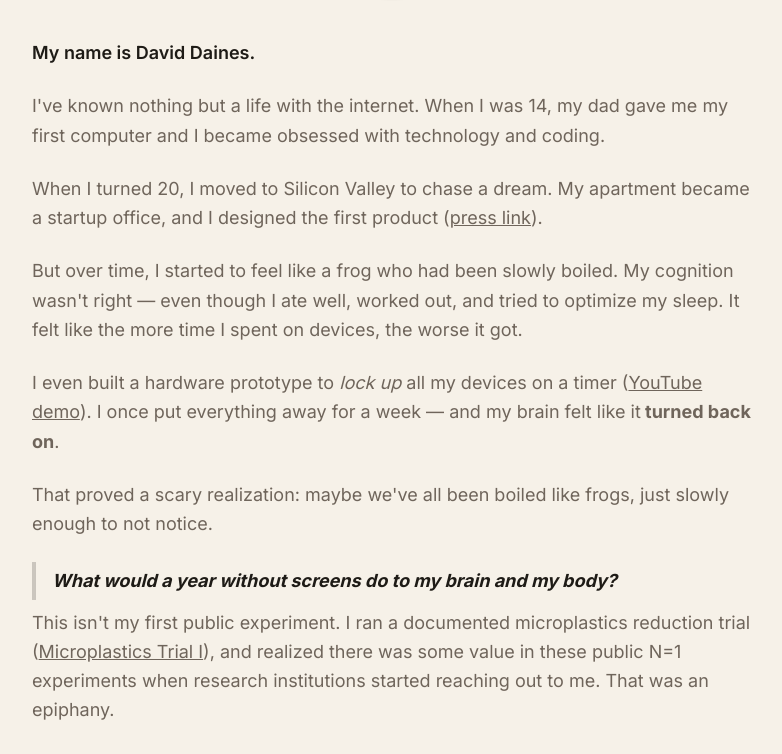
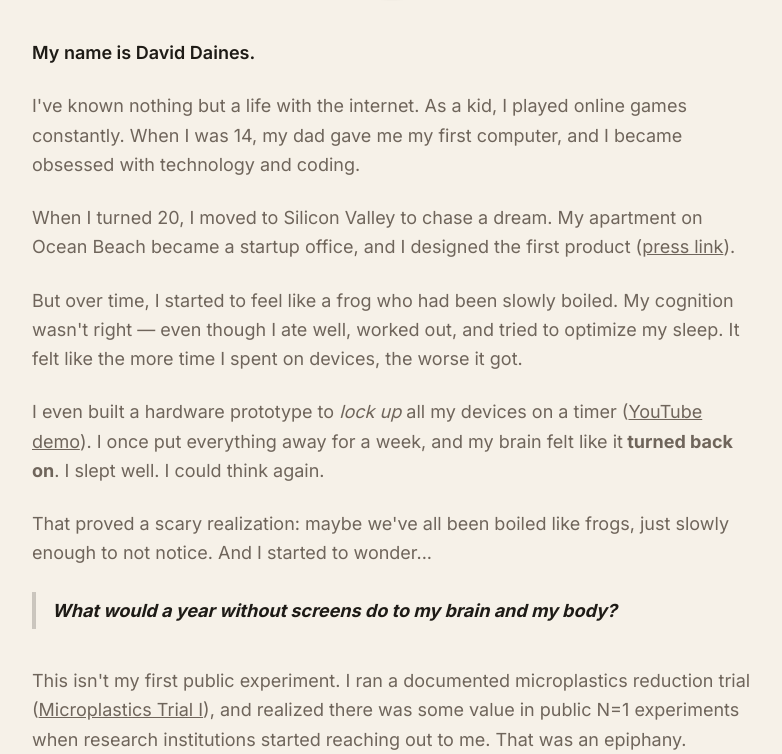
Before and after one commit to dvdaines/year-unplugged-dashboard, a Next.js app: page /about in a window 1280 px wide. Shown: the part 278-1032 px from the top of the page, without its empty margins (248-1030 px from the left). Built offline with nearby package versions, Linux system fonts and the light colour scheme.

Commit message:
Update page.tsx

```diff
--- a/app/about/page.tsx
+++ b/app/about/page.tsx
@@ -27,12 +27,12 @@ export default function AboutPage() {
           </p>
 
           <p>
-            I&apos;ve known nothing but a life with the internet. When I was 14, my dad
-            gave me my first computer and I became obsessed with technology and coding.
+            I&apos;ve known nothing but a life with the internet. As a kid, I played online games constantly. When I was 14, my dad
+            gave me my first computer, and I became obsessed with technology and coding.
           </p>
 
           <p>
-            When I turned 20, I moved to Silicon Valley to chase a dream. My apartment
+            When I turned 20, I moved to Silicon Valley to chase a dream. My apartment on Ocean Beach
             became a startup office, and I designed the first product (
             <a
               className="underline"
@@ -62,18 +62,19 @@ export default function AboutPage() {
             >
               YouTube demo
             </a>
-            ). I once put everything away for a week — and my brain felt like it
-            <strong> turned back on</strong>.
+            ). I once put everything away for a week, and my brain felt like it
+            <strong> turned back on</strong>. I slept well. I could think again.
           </p>
 
           <p>
             That proved a scary realization: maybe we&apos;ve all been boiled like frogs,
-            just slowly enough to not notice.
+            just slowly enough to not notice. And I started to wonder...
           </p>
 
           <blockquote className="border-l-4 border-ink/20 pl-4 italic text-ink my-2 py-1">
             <strong>What would a year without screens do to my brain and my body?</strong>
           </blockquote>
+<br />
 
           <p>
             This isn&apos;t my first public experiment. I ran a documented microplastics
@@ -86,7 +87,7 @@ export default function AboutPage() {
             >
               Microplastics Trial I
             </a>
-            ), and realized there was some value in these public N=1 experiments when
+            ), and realized there was some value in public N=1 experiments when
             research institutions started reaching out to me. That was an epiphany.
           </p>
 
@@ -99,7 +100,7 @@ export default function AboutPage() {
           <p>
             So now, I&apos;m running what might be the most comprehensive experiment yet
             on screenless living — and releasing <strong>open data</strong> so real
-            scientists can investigate the effects.
+            scientists can investigate the effects: continuous sleep data (before and during), 100+ blood markers, etc.
           </p>
 
           <p className="text-ink font-semibold leading-snug">
```
